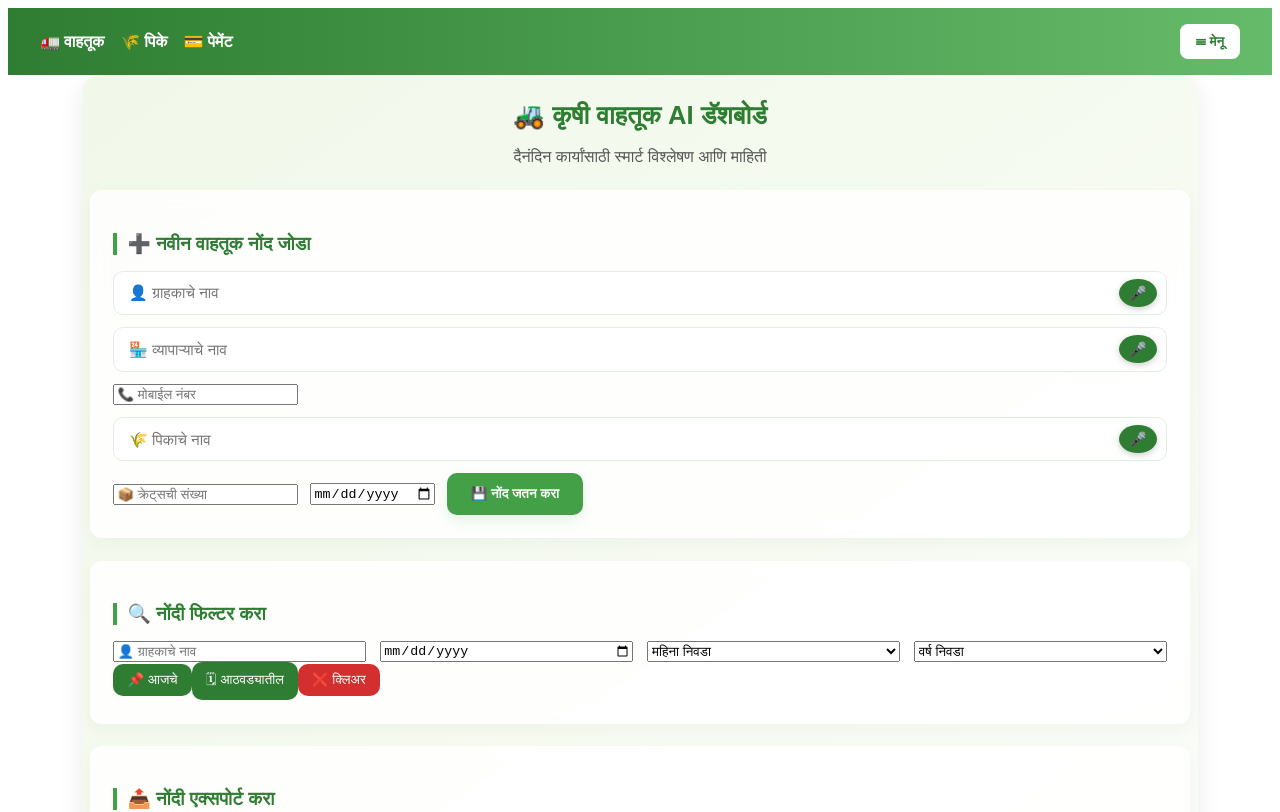
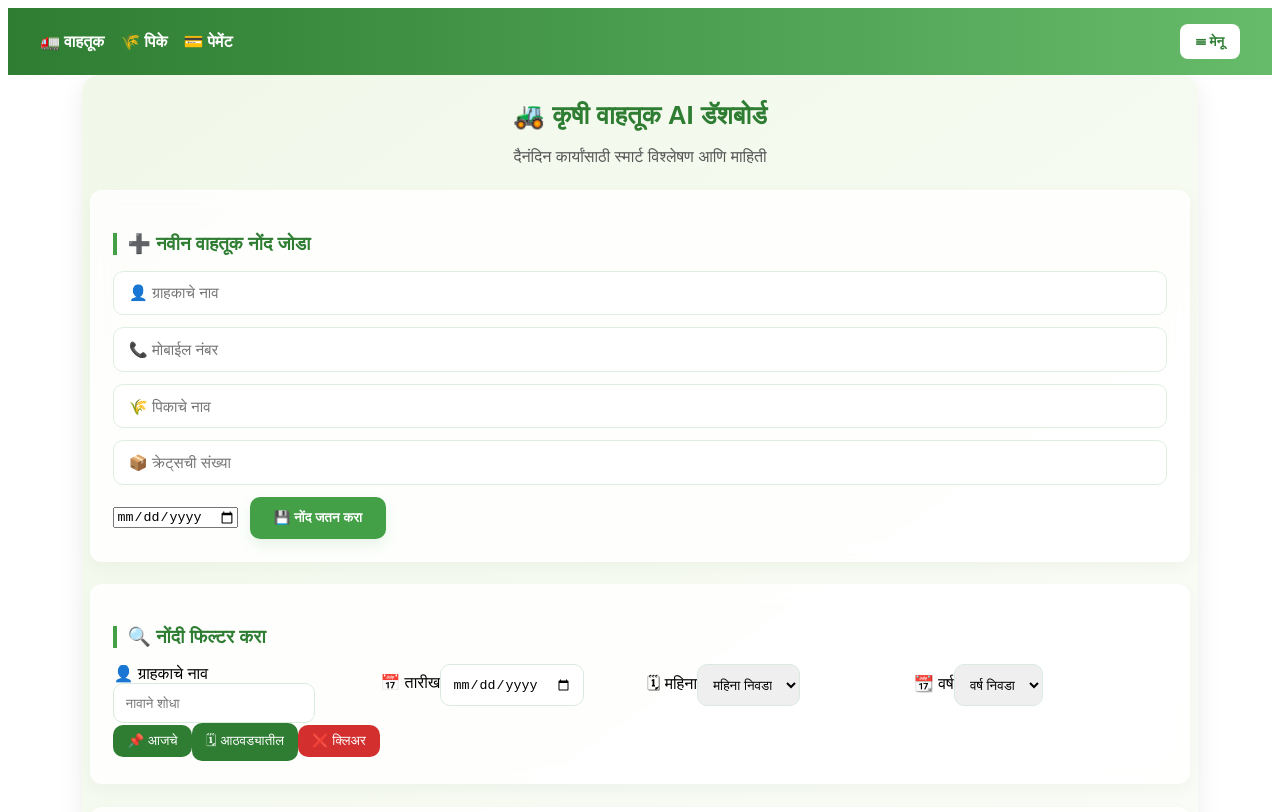
Before and after one commit to tejasphapale/Agriport, a Vue app: page /records in a window 1280 px wide. Shown: the top 812 px of the page. Built offline with nearby package versions, Linux system fonts and the light colour scheme; sample sign-in values are in the browser's storage.

Commit message:
added properly

```diff
--- a/src/views/TransportView.vue
+++ b/src/views/TransportView.vue
@@ -10,87 +10,76 @@
     <!-- Add Record -->
     <section class="card fade-in">
       <h3 class="card-title">➕ नवीन वाहतूक नोंद जोडा</h3>
-
       <form @submit.prevent="addRecord" class="form">
 
-        <!-- CUSTOMER -->
+        <!-- Customer Name -->
         <div class="input-with-mic">
           <input v-model="customer" placeholder="👤 ग्राहकाचे नाव" list="customerSuggestions" required />
-          <button type="button" class="mic-btn" @click="startMic(customer)">
-            🎤
-          </button>
         </div>
 
         <datalist id="customerSuggestions">
           <option v-for="c in customerList" :key="c">{{ c }}</option>
         </datalist>
 
-        <!-- VYAPARI -->
+        <!-- Mobile -->
         <div class="input-with-mic">
-          <input v-model="vyapari" placeholder="🏪 व्यापाऱ्याचे नाव" list="vyapariSuggestions" required />
-          <button type="button" class="mic-btn" @click="startMic(vyapari)">
-            🎤
-          </button>
+          <input v-model="mobile" placeholder="📞 मोबाईल नंबर" type="tel" maxlength="10" required />
         </div>
 
-        <datalist id="vyapariSuggestions">
-          <option v-for="c in vyapariList" :key="c">{{ c }}</option>
-        </datalist>
-
-        <!-- MOBILE -->
-        <input
-          v-model="mobile"
-          placeholder="📞 मोबाईल नंबर"
-          class="input"
-          type="tel"
-          maxlength="10"
-          required
-        />
-
-        <!-- CROP -->
+        <!-- Crop -->
         <div class="input-with-mic">
           <input v-model="crop" placeholder="🌾 पिकाचे नाव" list="cropSuggestions" required />
-          <button type="button" class="mic-btn" @click="startMic(crop)">
-            🎤
-          </button>
         </div>
 
         <datalist id="cropSuggestions">
           <option v-for="c in cropList" :key="c">{{ c }}</option>
         </datalist>
 
-        <!-- CRATES -->
-        <input
-          v-model="crates"
-          placeholder="📦 क्रेट्सची संख्या"
-          class="input"
-          required
-        />
+        <!-- Crates -->
+        <div class="input-with-mic">
+          <input v-model="crates" type="text" placeholder="📦 क्रेट्सची संख्या" required />
+        </div>
 
-        <!-- DATE -->
-        <input v-model="date" type="date" class="input" required />
+        <!-- Date -->
+        <input v-model="date" type="date" required />
 
         <button type="submit" class="btn-primary">💾 नोंद जतन करा</button>
       </form>
     </section>
 
-    <!-- FILTERS -->
+
+
+    <!-- FILTER SECTION -->
     <section class="card fade-in">
       <h3 class="card-title">🔍 नोंदी फिल्टर करा</h3>
 
       <div class="filter-grid">
 
-        <input v-model="filter.name" placeholder="👤 ग्राहकाचे नाव" />
+        <div class="filter-item">
+          <label>👤 ग्राहकाचे नाव</label>
+          <input v-model="filter.name" placeholder="नावाने शोधा" />
+        </div>
+
+        <div class="filter-item">
+          <label>📅 तारीख</label>
           <input v-model="filter.date" type="date" />
+        </div>
+
+        <div class="filter-item">
+          <label>🗓 महिना</label>
           <select v-model="filter.month">
             <option value="">महिना निवडा</option>
             <option v-for="m in 12" :key="m" :value="m">{{ m }} महिना</option>
           </select>
+        </div>
 
+        <div class="filter-item">
+          <label>📆 वर्ष</label>
           <select v-model="filter.year">
             <option value="">वर्ष निवडा</option>
-          <option v-for="y in years" :key="y">{{ y }}</option>
+            <option v-for="y in years" :key="y" :value="y">{{ y }}</option>
           </select>
+        </div>
 
       </div>
 
@@ -101,26 +90,32 @@
       </div>
     </section>
 
-    <!-- EXPORT -->
+
+    <!-- EXPORT SECTION -->
     <section class="card fade-in">
       <h3 class="card-title">📤 नोंदी एक्सपोर्ट करा</h3>
 
       <div class="export-flex">
-        <button class="btn-export" @click="downloadCSV">📄 CSV डाउनलोड</button>
-        <button class="btn-export" @click="downloadPDF">📕 PDF डाउनलोड</button>
+        <button class="btn-export" @click="downloadCSV">
+          📄 CSV डाउनलोड
+        </button>
+
+        <button class="btn-export" @click="downloadPDF">
+          📕 PDF डाउनलोड
+        </button>
       </div>
     </section>
 
-    <!-- TABLE -->
+
+    <!-- Payment / Records Table -->
     <section class="card fade-in">
-      <h3 class="card-title">📋 नोंदी व पेमेंट</h3>
+      <h3 class="card-title">📋 वाहतूक नोंदी व पेमेंट्स</h3>
 
-      <div v-if="filteredPaginated.length" class="table-responsive">
+      <div class="table-responsive" v-if="filteredPaginated.length">
         <table>
           <thead>
             <tr>
               <th>ग्राहक</th>
-              <th>व्यापारी</th>
               <th>मोबाईल</th>
               <th>पिक</th>
               <th>क्रेट्स</th>
@@ -128,18 +123,16 @@
               <th>पेमेंट</th>
             </tr>
           </thead>
-
           <tbody>
             <tr v-for="item in filteredPaginated" :key="item.id">
-              <td>{{ item.customer }}</td>
-              <td>{{ item.vyapari }}</td>
+              <td class="cell-left">{{ item.customer }}</td>
               <td>{{ item.mobile }}</td>
               <td>{{ item.crop }}</td>
               <td>{{ item.crates }}</td>
               <td>{{ formatDate(item.date) }}</td>
               <td>
                 <input type="checkbox" v-model="item.paid" @change="saveRecords" />
-                {{ item.paid ? "Paid" : "Unpaid" }}
+                {{ item.paid ? 'Paid' : 'Unpaid' }}
               </td>
             </tr>
           </tbody>
@@ -148,61 +141,38 @@
 
       <p v-else class="empty-msg">⚠ नोंदी सापडल्या नाहीत</p>
 
-      <div v-if="filteredPaginated.length" class="pagination">
-        <button @click="prevPage" :disabled="currentPage == 1">⬅</button>
+      <div class="pagination" v-if="filteredPaginated.length">
+        <button @click="prevPage" :disabled="currentPage===1">⏮ मागे</button>
         <span>पृष्ठ {{ currentPage }} / {{ totalPages }}</span>
-        <button @click="nextPage" :disabled="currentPage == totalPages">➡</button>
+        <button @click="nextPage" :disabled="currentPage===totalPages">पुढे ⏭</button>
       </div>
-
     </section>
 
-    <!-- CHART -->
+
+
+    <!-- ANALYTICS -->
     <section class="card fade-in">
-      <h3 class="card-title">📊 मासिक विश्लेषण</h3>
-      <canvas id="analyticsChart" height="110"></canvas>
+      <h3 class="card-title">📊 मासिक वाहतूक विश्लेषण</h3>
+      <canvas id="analyticsChart" height="120"></canvas>
     </section>
 
   </div>
 </template>
 
-
 <script setup>
 import { ref, computed, watch, onMounted } from "vue";
 import Chart from "chart.js/auto";
 
-// MIC FUNCTION
-function startMic(modelRef) {
-  if (!('webkitSpeechRecognition' in window)) {
-    alert("Your browser does not support Speech Recognition.");
-    return;
-  }
 
-  const recognition = new webkitSpeechRecognition();
-  recognition.lang = "mr-IN";      // Marathi
-  recognition.continuous = false;
-  recognition.interimResults = false;
-
-  recognition.start();
-
-  recognition.onresult = (event) => {
-    const text = event.results[0][0].transcript;
-    modelRef.value = text;
-  };
-
-  recognition.onerror = () => {
-    alert("Mic Error! Please try again.");
-  };
-}
-
-// INPUT MODELS
+// INPUTS
 const customer = ref('');
-const vyapari = ref('');
 const mobile = ref('');
 const crop = ref('');
 const crates = ref('');
 const date = ref('');
 
-// STORAGE
+
+// STORAGE DATA
 const data = ref([]);
 
 // FILTERS
@@ -213,23 +183,34 @@ const filter = ref({
   year: ""
 });
 
-// Load from storage
+
+// PAGINATION
+const currentPage = ref(1);
+const pageSize = 7;
+
+
+// Load stored records
 onMounted(() => {
   const stored = localStorage.getItem("transportRecords");
-  if (stored) data.value = JSON.parse(stored);
+  if (stored) {
+    try {
+      data.value = JSON.parse(stored);
+    } catch {}
+  }
 });
 
-// Save
+
+// Save records
 function saveRecords() {
   localStorage.setItem("transportRecords", JSON.stringify(data.value));
 }
 
-// Add record
+
+// Add new record
 function addRecord() {
   data.value.unshift({
     id: Date.now(),
     customer: customer.value,
-    vyapari: vyapari.value,
     mobile: mobile.value,
     crop: crop.value,
     crates: crates.value,
@@ -240,7 +221,6 @@ function addRecord() {
   saveRecords();
 
   customer.value = "";
-  vyapari.value = "";
   mobile.value = "";
   crop.value = "";
   crates.value = "";
@@ -249,16 +229,24 @@ function addRecord() {
   currentPage.value = 1;
 }
 
-// Auto suggestion lists
-const customerList = computed(() => [...new Set(data.value.map(r => r.customer))]);
-const vyapariList = computed(() => [...new Set(data.value.map(r => r.vyapari))]);
-const cropList = computed(() => [...new Set(data.value.map(r => r.crop))]);
-const years = computed(() => [...new Set(data.value.map(r => new Date(r.date).getFullYear()))]);
 
-// Filters
+// Auto suggestions list
+const customerList = computed(() =>
+  [...new Set(data.value.map(r => r.customer))]
+);
+const cropList = computed(() =>
+  [...new Set(data.value.map(r => r.crop))]
+);
+const years = computed(() =>
+  [...new Set(data.value.map(r => new Date(r.date).getFullYear()))]
+);
+
+
+// FILTER LOGIC
 const filteredData = computed(() => {
   return data.value.filter(r => {
     const d = new Date(r.date);
+
     return (
       (!filter.value.name || r.customer.includes(filter.value.name)) &&
       (!filter.value.date || r.date === filter.value.date) &&
@@ -268,30 +256,34 @@ const filteredData = computed(() => {
   });
 });
 
-// Clear Filters
+
+// CLEAR FILTERS
 function clearFilters() {
   filter.value = { name: "", date: "", month: "", year: "" };
 }
 
+
+// TODAY FILTER
 function filterToday() {
   filter.value.date = new Date().toISOString().split("T")[0];
 }
 
+
+// WEEK FILTER
 function filterWeek() {
   const now = new Date();
-  const weekStart = new Date(now);
+  const weekStart = new Date();
   weekStart.setDate(now.getDate() - 7);
 
   filter.value = { name: "", date: "", month: "", year: "" };
+
   data.value = data.value.filter(r => new Date(r.date) >= weekStart);
 }
 
-// Pagination
-const currentPage = ref(1);
-const pageSize = 7;
 
-const totalPages = computed(
-  () => Math.max(1, Math.ceil(filteredData.value.length / pageSize))
+// PAGINATION
+const totalPages = computed(() =>
+  Math.max(1, Math.ceil(filteredData.value.length / pageSize))
 );
 
 const filteredPaginated = computed(() => {
@@ -302,18 +294,18 @@ const filteredPaginated = computed(() => {
 function nextPage() {
   if (currentPage.value < totalPages.value) currentPage.value++;
 }
-
 function prevPage() {
   if (currentPage.value > 1) currentPage.value--;
 }
 
-// CSV Export
+
+// CSV EXPORT
 function downloadCSV() {
   const rows = filteredData.value.map(r =>
-    `${r.customer},${r.vyapari},${r.mobile},${r.crop},${r.crates},${r.date},${r.paid ? "Paid" : "Unpaid"}`
+    `${r.customer},${r.mobile},${r.crop},${r.crates},${r.date},${r.paid ? "Paid" : "Unpaid"}`
   );
 
-  const csv = "Customer,Vyapari,Mobile,Crop,Crates,Date,Paid\n" + rows.join("\n");
+  const csv = "Customer,Mobile,Crop,Crates,Date,Paid\n" + rows.join("\n");
 
   const blob = new Blob([csv], { type: "text/csv" });
   const link = document.createElement("a");
@@ -322,10 +314,11 @@ function downloadCSV() {
   link.click();
 }
 
-// PDF Export
+
+// PDF EXPORT
 function downloadPDF() {
   const content = filteredData.value
-    .map(r => `${r.customer} | ${r.vyapari} | ${r.mobile} | ${r.crop} | ${r.crates} | ${r.date} | ${r.paid ? "Paid" : "Unpaid"}`)
+    .map(r => `${r.customer} | ${r.mobile} | ${r.crop} | ${r.crates} | ${r.date} | ${r.paid ? "Paid" : "Unpaid"}`)
     .join("\n");
 
   const blob = new Blob([content], { type: "application/pdf" });
@@ -335,15 +328,18 @@ function downloadPDF() {
   link.click();
 }
 
+// DATE FORMAT
 function formatDate(d) {
   return new Date(d).toLocaleDateString("mr-IN");
 }
 
-// Chart
+
+// ANALYTICS CHART
 let chartInstance = null;
 
 function generateAnalytics() {
   const months = ["Jan","Feb","Mar","Apr","May","Jun","Jul","Aug","Sep","Oct","Nov","Dec"];
+
   const crateData = Array(12).fill(0);
 
   data.value.forEach(r => {
@@ -369,17 +365,28 @@ function generateAnalytics() {
         }
       ]
     },
-    options: { responsive: true, scales: { y: { beginAtZero: true } } }
+    options: {
+      responsive: true,
+      scales: {
+        y: { beginAtZero: true }
+      }
+    }
   });
 }
 
-onMounted(() => setTimeout(generateAnalytics, 300));
+onMounted(() => {
+  setTimeout(generateAnalytics, 300);
+});
+
 watch(data, () => generateAnalytics(), { deep: true });
+
 </script>
+
 
 
 <style scoped>
 /* --- BEAUTIFUL UI STYLE --- */
+
 
 .page{padding:0.5rem; max-width:1100px;margin:auto;font-family:'Poppins',sans-serif;background:linear-gradient(145deg,#f1f8e9,#ffffff);border-radius:18px;box-shadow:0 6px 25px rgba(0,0,0,0.08);min-height:100vh;}
 .page-header{text-align:center;margin-bottom:1.5rem;}
@@ -433,22 +440,4 @@ td { padding: 10px; text-align:center; color:#2e7d32; }
 .export-flex{display:flex;gap:12px;justify-content:center;}
 .btn-export{background:#00796b;color:#fff;padding:0.9rem 1.4rem;border-radius:10px;}
 
-
-.mic-btn {
-  position:absolute;
-  right:10px;
-  background:#2e7d32;
-  border:none;
-  color:white;
-  padding:6px 10px;
-  border-radius:50%;
-  cursor:pointer;
-  font-size:14px;
-  box-shadow:0 2px 6px rgba(0,0,0,0.2);
-}
-
-.mic-btn:hover {
-  background:#1b5e20;
-}
-
 </style>
```
Lines whose indentation alone changed are shown as unchanged.
